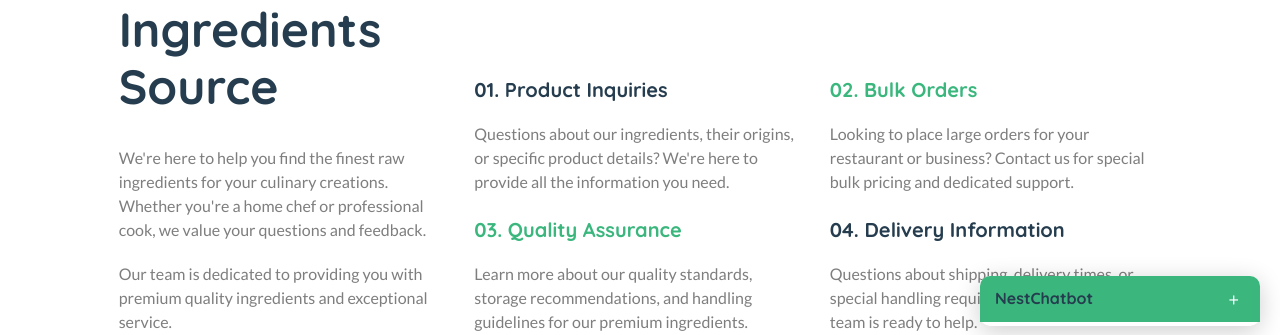
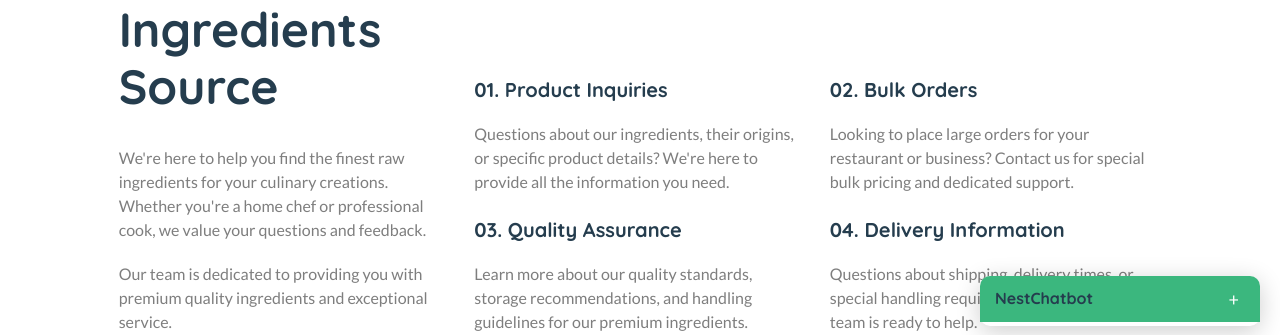
Before and after one commit to gnaht1/food-ecommerce-web, a Django app: page /contact/ in a window 1280 px wide. Shown: the part 454-789 px from the top of the page. Run offline with Django 5.2, Linux system fonts and the light colour scheme; data that the repository does not hold is empty; parts of the project's set-up code (start-up, migrations or seed data) failed here and were passed over; some libraries are stand-ins or nearby versions.

Commit message:
tmp fix contact page

```diff
--- a/templates/core/contact.html
+++ b/templates/core/contact.html
@@ -28,11 +28,11 @@
                                         <p>Questions about our ingredients, their origins, or specific product details? We're here to provide all the information you need.</p>
                                     </div>
                                     <div class="col-lg-6 mb-4">
-                                        <h5 class="mb-20 text-brand">02. Bulk Orders</h5>
+                                        <h5 class="mb-20 ">02. Bulk Orders</h5>
                                         <p>Looking to place large orders for your restaurant or business? Contact us for special bulk pricing and dedicated support.</p>
                                     </div>
                                     <div class="col-lg-6 mb-lg-0 mb-4">
-                                        <h5 class="mb-20 text-brand">03. Quality Assurance</h5>
+                                        <h5 class="mb-20 ">03. Quality Assurance</h5>
                                         <p>Learn more about our quality standards, storage recommendations, and handling guidelines for our premium ingredients.</p>
                                     </div>
                                     <div class="col-lg-6">
```
